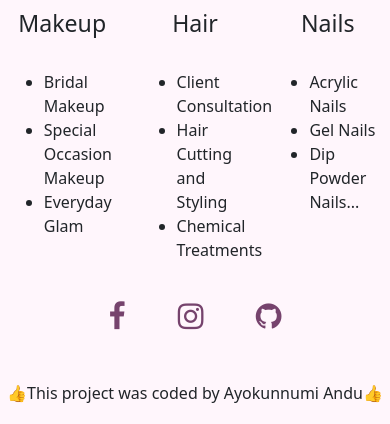
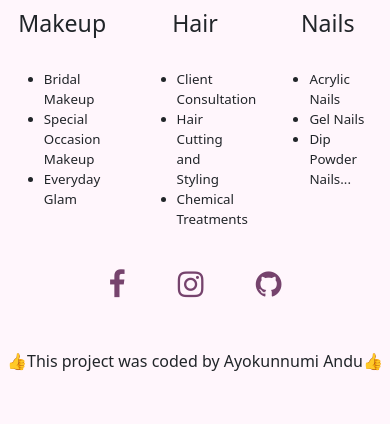
Before and after one commit to Ayokunnumi247/business-page, a plain HTML site: page index.html in a window 390 px wide. Shown: the part 799-1223 px from the top of the page. Drawn offline with nearby package versions, Linux system fonts and the light colour scheme; a web font is replaced by a local one.

Commit message:
updated style.css

```diff
--- a/src/style.css
+++ b/src/style.css
@@ -127,4 +127,7 @@ h2 {
   .heading-about {
     font-size: 50px;
   }
+  ul {
+    font-size: smaller;
+  }
 }
```
